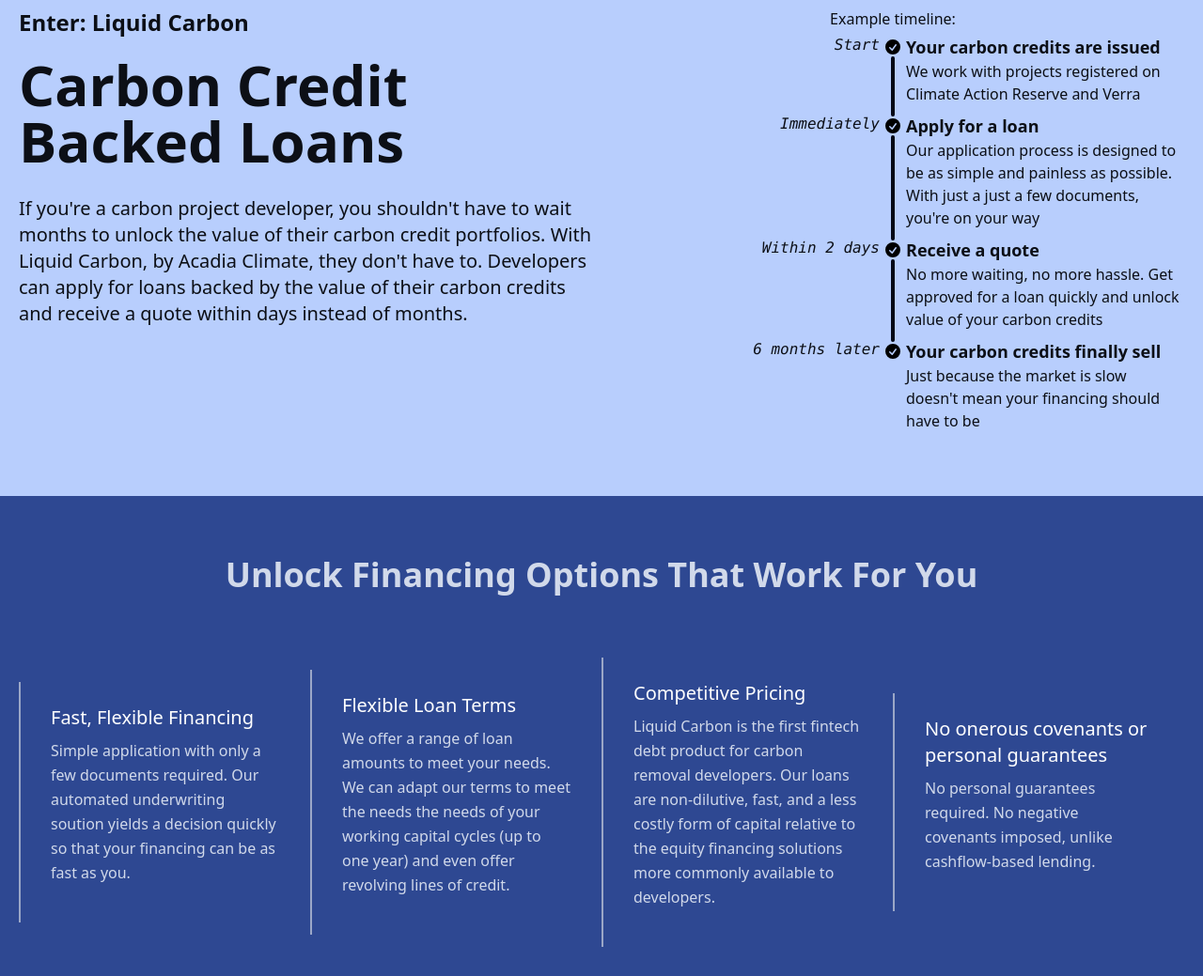
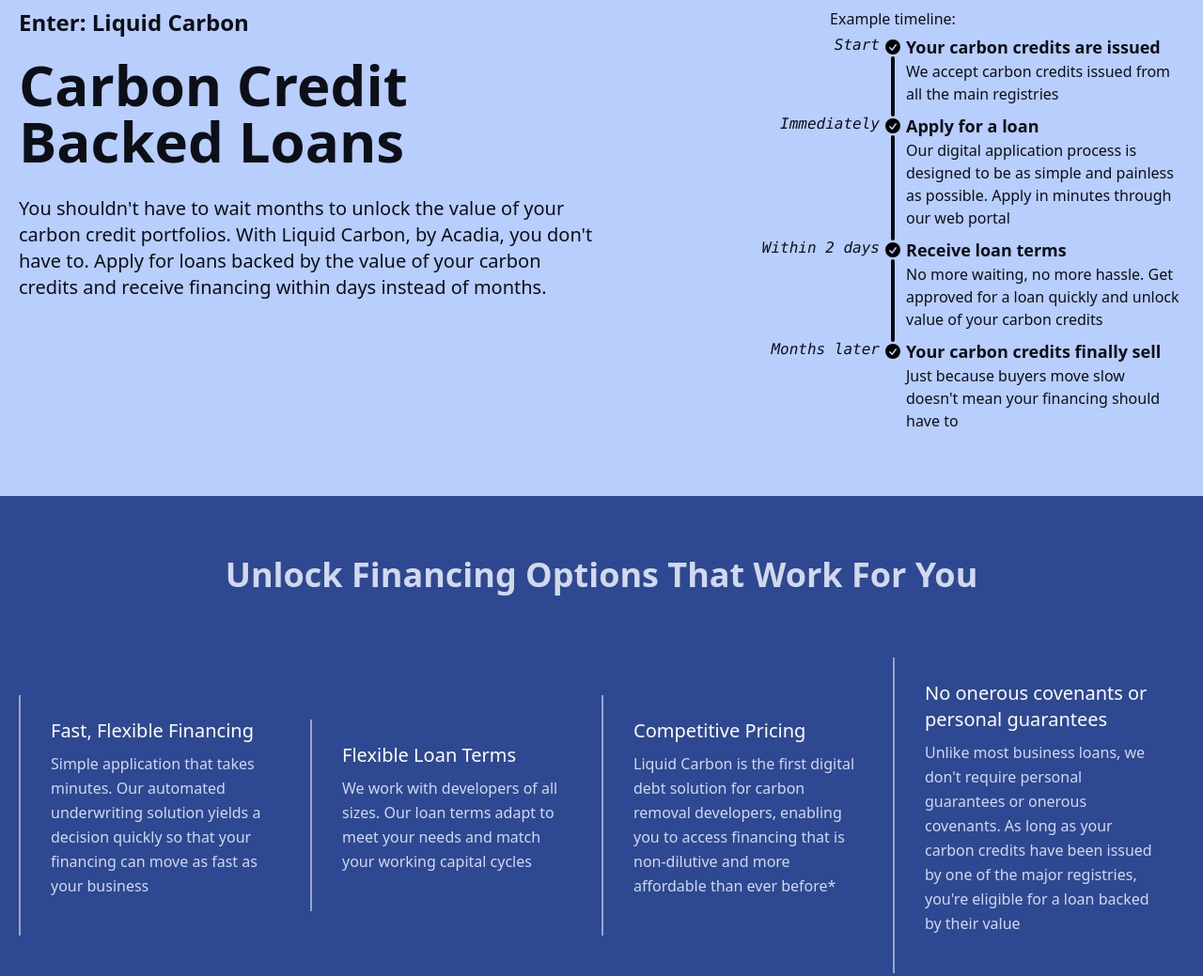
Before and after one commit to Acadia-Climate/acadia-climate.github.io, a website: page src/index.html in a window 1280 px wide. Shown: the part 1040-2079 px from the top of the page at 94% size. Drawn offline with Linux system fonts and the light colour scheme; a web font is replaced by a local one.

Commit message:
Update front page text.

```diff
--- a/src/index.html
+++ b/src/index.html
@@ -37,13 +37,12 @@
           class="grid hero-container h-screen place-items-start"
         >
           <div class="pl-10 pt-10 rounded-md page-text text-left text-white">
-            <h1 class="mb-5 text-6xl font-bold">
-              Investing in a greener future
-            </h1>
+            <h1 class="mb-5 text-6xl font-bold">Carbon Finance Made Simple</h1>
             <p class="max-w-xl pt-6 mb-5 text-2xl">
-              We enable carbon removal project developers to unlock liquidity so
-              that they can focus less on cash-flow issues and more on what they
-              do best: making the planet a better place for all of us
+              We provide fast and competitive financing to carbon removal
+              project developers so that they can focus less on liquidity
+              management and more on making the planet a better place for all of
+              us
             </p>
             <a class="btn btn-primary" href="#product"> Learn more </a>
           </div>
@@ -71,11 +70,10 @@
                 </p>
               </hgroup>
               <p class="text-left mb-5 text-xl">
-                If you're a carbon project developer, you shouldn't have to wait
-                months to unlock the value of their carbon credit portfolios.
-                With Liquid Carbon, by Acadia Climate, they don't have to.
-                Developers can apply for loans backed by the value of their
-                carbon credits and receive a quote within days instead of
+                You shouldn't have to wait months to unlock the value of your
+                carbon credit portfolios. With Liquid Carbon, by Acadia, you
+                don't have to. Apply for loans backed by the value of your
+                carbon credits and receive financing within days instead of
                 months.
               </p>
             </section>
@@ -101,8 +99,7 @@
                     <div class="text-lg font-black">
                       Your carbon credits are issued
                     </div>
-                    We work with projects registered on Climate Action Reserve
-                    and Verra
+                    We accept carbon credits issued from all the main registries
                   </div>
                   <hr />
                 </li>
@@ -119,9 +116,9 @@
                   </div>
                   <div class="timeline-end md:text-start">
                     <div class="text-lg font-black">Apply for a loan</div>
-                    Our application process is designed to be as simple and
-                    painless as possible. With just a just a few documents,
-                    you're on your way
+                    Our digital application process is designed to be as simple
+                    and painless as possible. Apply in minutes through our web
+                    portal
                   </div>
                   <hr />
                 </li>
@@ -137,7 +134,7 @@
                     <img src="img/check.svg" class="h-5 w-5" />
                   </div>
                   <div class="timeline-end md:text-start">
-                    <div class="text-lg font-black">Receive a quote</div>
+                    <div class="text-lg font-black">Receive loan terms</div>
                     No more waiting, no more hassle. Get approved for a loan
                     quickly and unlock value of your carbon credits
                   </div>
@@ -149,7 +146,7 @@
                     class="timeline-start md:text-end font-mono italic"
                     style="align-self: flex-start"
                   >
-                    6 months later
+                    Months later
                   </div>
                   <div class="timeline-middle">
                     <img src="img/check.svg" class="h-5 w-5" />
@@ -158,8 +155,8 @@
                     <div class="text-lg font-black">
                       Your carbon credits finally sell
                     </div>
-                    Just because the market is slow doesn't mean your financing
-                    should have to be
+                    Just because buyers move slow doesn't mean your financing
+                    should have to
                   </div>
                 </li>
               </ul>
@@ -187,9 +184,9 @@
                 Fast, Flexible Financing
               </h3>
               <p class="leading-relaxed text-base mb-4">
-                Simple application with only a few documents required. Our
-                automated underwriting soution yields a decision quickly so that
-                your financing can be as fast as you.
+                Simple application that takes minutes. Our automated
+                underwriting solution yields a decision quickly so that your
+                financing can move as fast as your business
               </p>
             </section>
             <section
@@ -201,10 +198,8 @@
                 Flexible Loan Terms
               </h3>
               <p class="leading-relaxed text-base mb-4">
-                We offer a range of loan amounts to meet your needs. We can
-                adapt our terms to meet the needs the needs of your working
-                capital cycles (up to one year) and even offer revolving lines
-                of credit.
+                We work with developers of all sizes. Our loan terms adapt to
+                meet your needs and match your working capital cycles
               </p>
             </section>
             <section
@@ -216,10 +211,9 @@
                 Competitive Pricing
               </h3>
               <p class="leading-relaxed text-base mb-4">
-                Liquid Carbon is the first fintech debt product for carbon
-                removal developers. Our loans are non-dilutive, fast, and a less
-                costly form of capital relative to the equity financing
-                solutions more commonly available to developers.
+                Liquid Carbon is the first digital debt solution for carbon
+                removal developers, enabling you to access financing that is
+                non-dilutive and more affordable than ever before*
               </p>
             </section>
             <section
@@ -231,8 +225,10 @@
                 No onerous covenants or personal guarantees
               </h3>
               <p class="leading-relaxed text-base mb-4">
-                No personal guarantees required. No negative covenants imposed,
-                unlike cashflow-based lending.
+                Unlike most business loans, we don't require personal guarantees
+                or onerous covenants. As long as your carbon credits have been
+                issued by one of the major registries, you're eligible for a
+                loan backed by their value
               </p>
             </section>
           </div>
```
